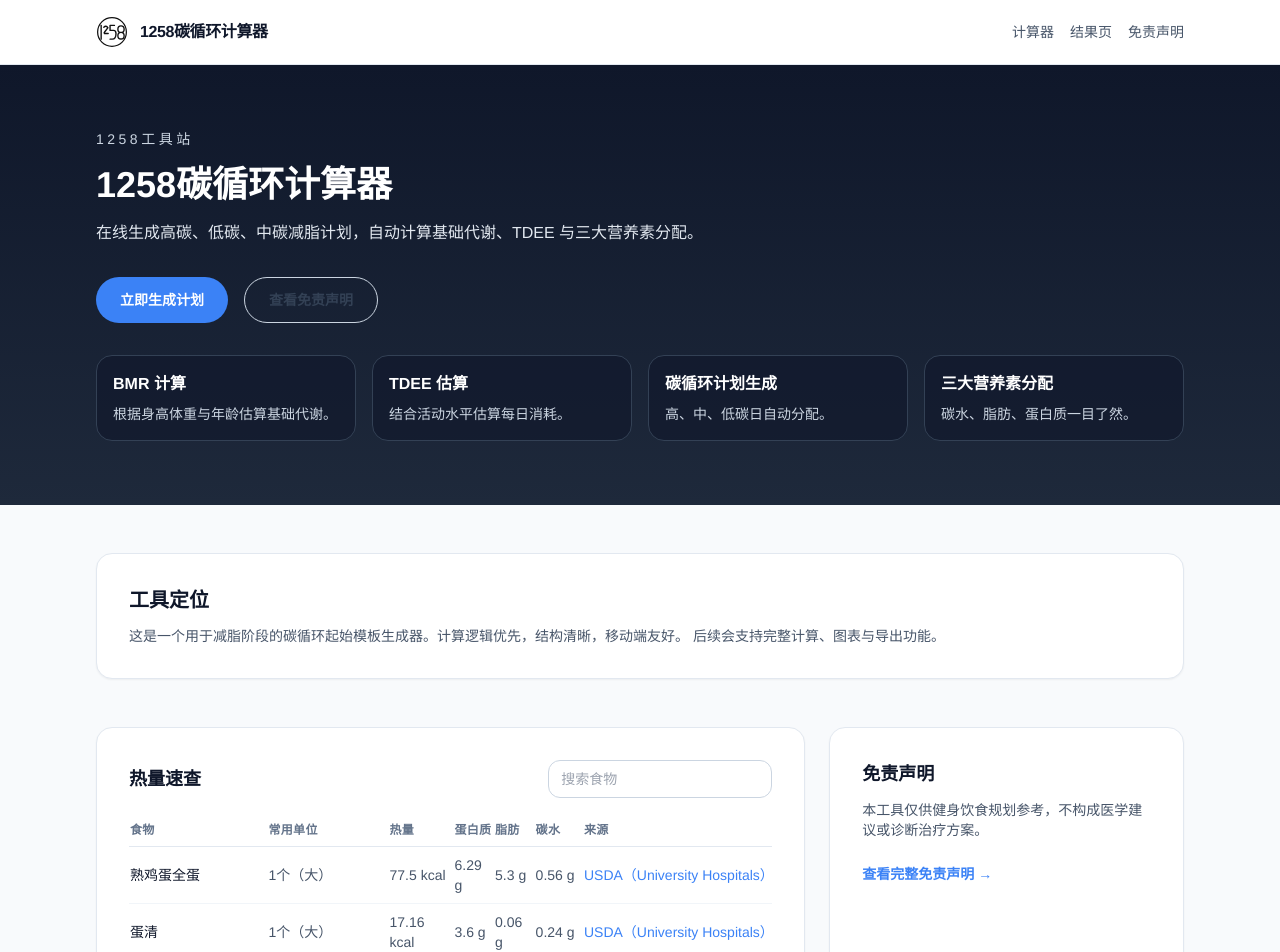
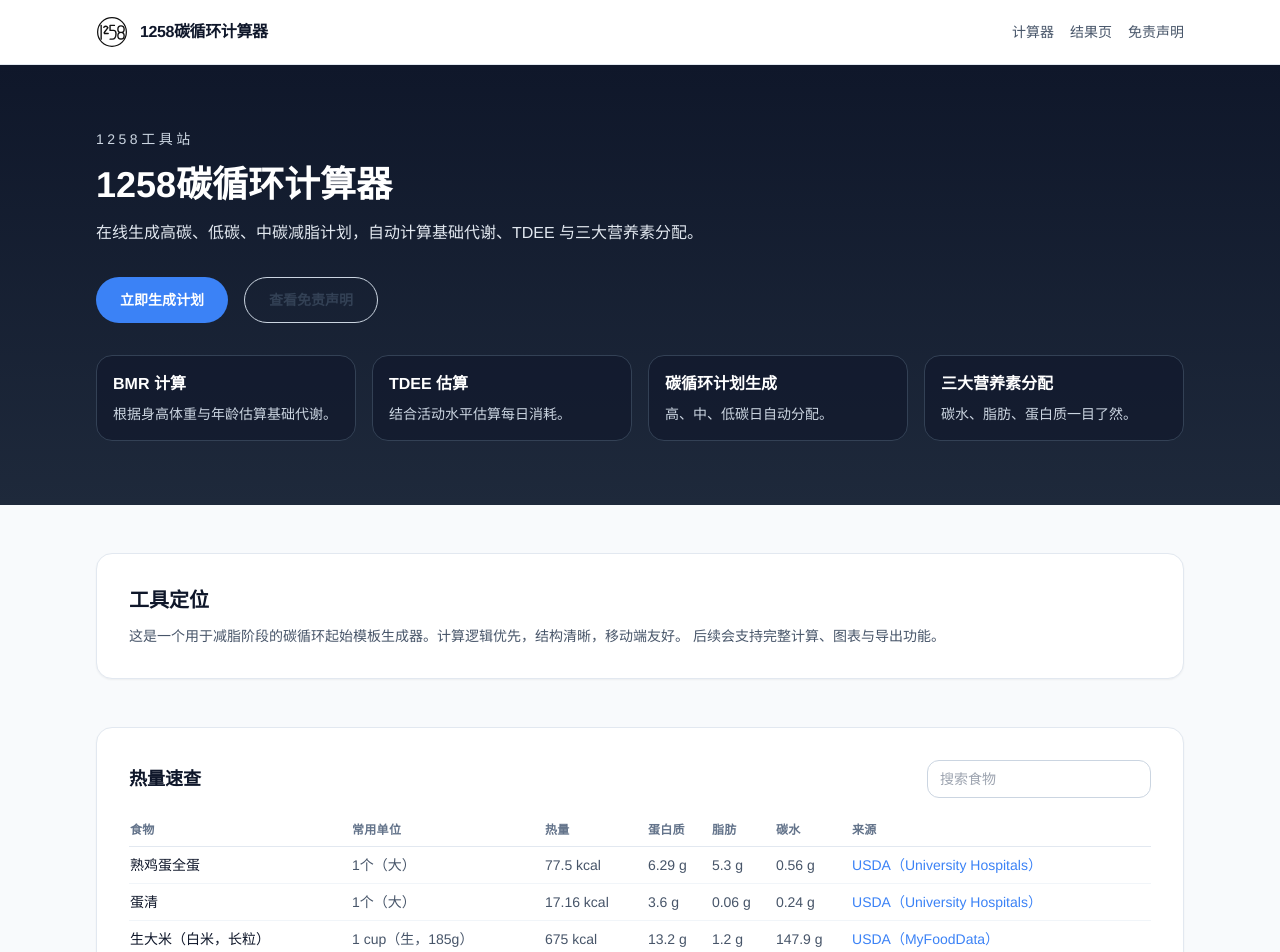
Before and after one commit to 18haventgirl/1258Cloop, a React (Vite) app: page / in a window 1280 px wide. Shown: the top 952 px of the page. Built offline with nearby package versions, Linux system fonts and the light colour scheme.

Commit message:
ui: simplify calorie quick reference layout

```diff
--- a/src/pages/HomePage.tsx
+++ b/src/pages/HomePage.tsx
@@ -179,7 +179,6 @@ const HomePage = () => {
 
       <section className="pb-16">
         <PageContainer>
-          <div className="grid gap-6 lg:grid-cols-[2fr_1fr]">
           <Card className="p-6 sm:p-8">
             <div className="flex flex-col gap-3 sm:flex-row sm:items-center sm:justify-between">
               <h2 className="text-lg font-semibold text-slate-900">热量速查</h2>
@@ -254,17 +253,6 @@ const HomePage = () => {
               </span>
             </div>
           </Card>
-
-            <Card className="p-6 sm:p-8">
-              <h2 className="text-lg font-semibold text-slate-900">免责声明</h2>
-              <p className="mt-3 text-sm text-slate-600">
-                本工具仅供健身饮食规划参考，不构成医学建议或诊断治疗方案。
-              </p>
-              <Link to="/disclaimer" className="mt-6 inline-flex text-sm font-semibold text-brand-600">
-                查看完整免责声明 →
-              </Link>
-            </Card>
-          </div>
         </PageContainer>
       </section>
     </div>
```
Lines whose indentation alone changed are shown as unchanged.
